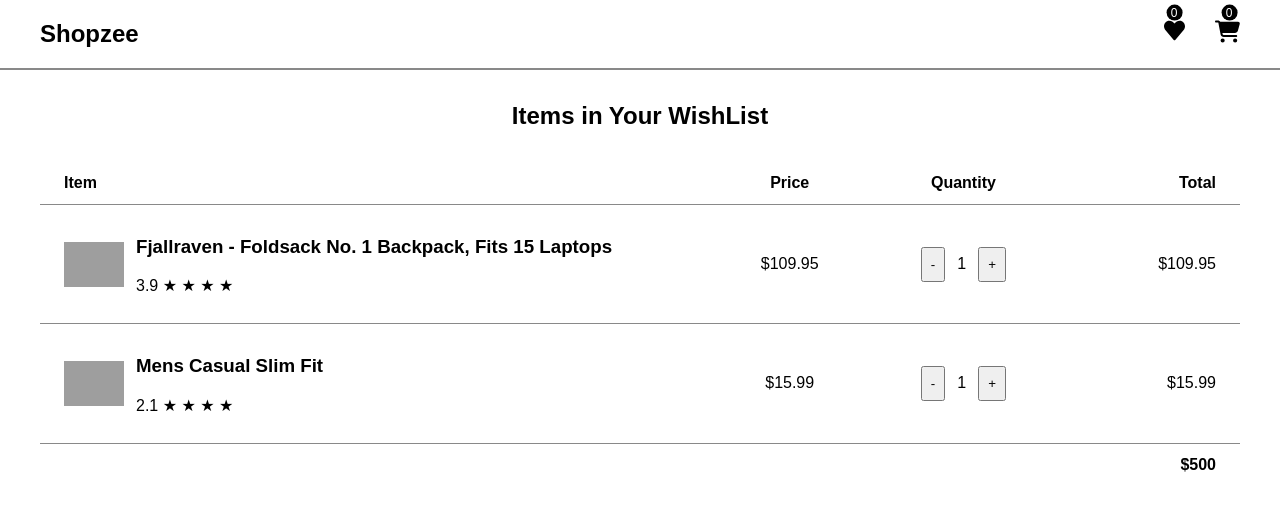
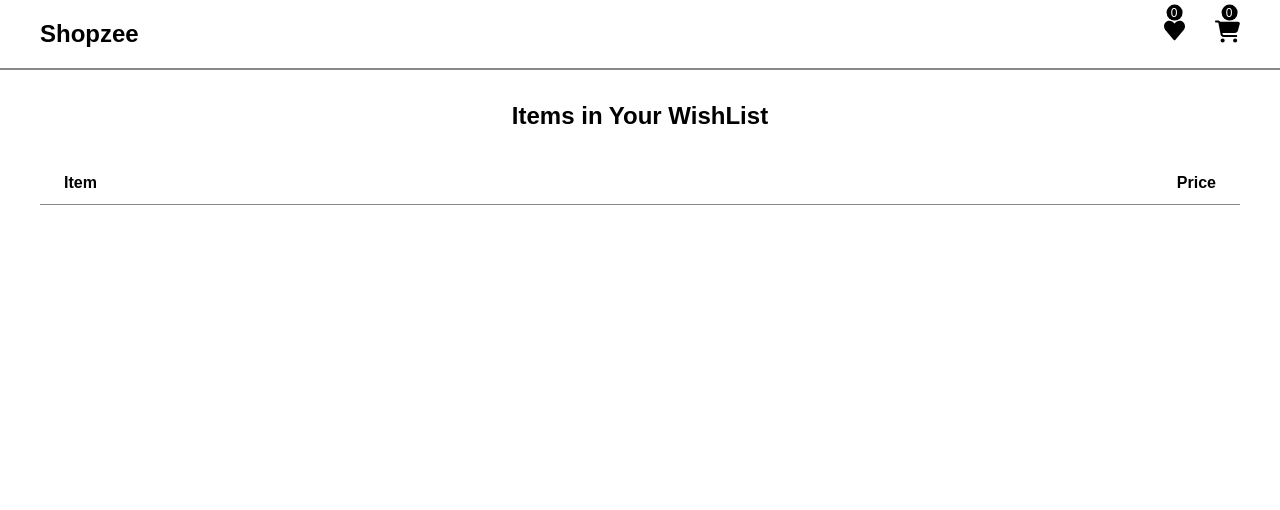
Before and after one commit to YaminiSharma780/ProjectAssignments, a React (Vite) app in the folder ReduxWorking/: page /wishList in a window 1280 px wide. Shown: the top 510 px of the page. Built offline with nearby package versions, Linux system fonts and the light colour scheme; grey boxes are pictures that could not be loaded.

Commit message:
Product added from Home Page rendered at Cart Page and WishList Page

```diff
--- a/ReduxWorking/App.css
+++ b/ReduxWorking/App.css
@@ -224,7 +224,7 @@ form button {
     padding: 12px 24px;
     display: grid;
     gap: 16px;
-    grid-template-columns: 4fr 1fr 1fr 1fr;
+    grid-template-columns: 4fr 1fr;
 }
 
 .wish-list-item-container>div:not(.wish-list-item) {
--- a/ReduxWorking/components/Product.js
+++ b/ReduxWorking/components/Product.js
@@ -10,7 +10,9 @@ export default function Product({ productId, title, rating, price, imageUrl }) {
       <div>
         <button
           onClick={() => {
-            dispatch(wishListAddItem(productId));
+            dispatch(
+              wishListAddItem({ productId, title, rating, price, imageUrl })
+            );
           }}
           className="wish-button"
         >
@@ -32,7 +34,9 @@ export default function Product({ productId, title, rating, price, imageUrl }) {
       <div className="cta-container">
         <button
           onClick={() => {
-            dispatch(cartAddItem(productId));
+            dispatch(
+              cartAddItem({ productId, title, rating, price, imageUrl })
+            );
           }}
         >
           Add to Cart
--- a/ReduxWorking/components/WishListItem.js
+++ b/ReduxWorking/components/WishListItem.js
@@ -1,6 +1,12 @@
 import React from "react";
 
-export default function WishListItem({ title, rating, price, imageUrl, quantity }) {
+export default function WishListItem({
+  title,
+  rating,
+  price,
+  imageUrl,
+  quantity,
+}) {
   return (
     <div className="wish-list-item-container">
       <div className="wish-list-item">
@@ -11,12 +17,6 @@ export default function WishListItem({ title, rating, price, imageUrl, quantity
         </div>
       </div>
       <div className="item-price">${price}</div>
-      <div className="item-quantity">
-        <button>-</button>
-        <span>{quantity}</span>
-        <button>+</button>
-      </div>
-      <div className="item-total">${quantity * price}</div>
     </div>
   );
 }
--- a/ReduxWorking/pages/Cart.js
+++ b/ReduxWorking/pages/Cart.js
@@ -1,34 +1,15 @@
 import React from "react";
 import CartItem from "../components/CartItem";
 import "../App.css";
+import { useSelector } from "react-redux";
 
 export default function Cart() {
-  const cartItems = [
-    {
-      id: 1,
-      title: "Fjallraven - Foldsack No. 1 Backpack, Fits 15 Laptops",
-      imageUrl: "https://fakestoreapi.com/img/81fPKd-2AYL._AC_SL1500_.jpg",
-      quantity: 1,
-      rating: 3.9,
-      price: 109.95,
-    },
-    {
-      id: 2,
-      title: "Mens Cotton Jacket",
-      imageUrl: "https://fakestoreapi.com/img/71li-ujtlUL._AC_UX679_.jpg",
-      quantity: 1,
-      rating: 4.7,
-      price: 55.99,
-    },
-    {
-      id: 3,
-      title: "Mens Casual Slim Fit",
-      imageUrl: "https://fakestoreapi.com/img/71YXzeOuslL._AC_UY879_.jpg",
-      quantity: 1,
-      rating: 2.1,
-      price: 15.99,
-    },
-  ];
+  const cartItems = useSelector((state) => state.cartItems);
+
+  const totalPrice = cartItems.reduce(
+    (total, cartItem) => total + cartItem.price * cartItem.quantity,
+    0
+  );
 
   return (
     <div className="cart-container">
@@ -40,7 +21,8 @@ export default function Cart() {
           <div className="quantity">Quantity</div>
           <div className="total">Total</div>
         </div>
-        {cartItems.map(({ id, title, rating, price, imageUrl, quantity }) => (
+        {cartItems.map(({ id, title, rating, price, imageUrl, quantity }) => {
+          return (
             <CartItem
               key={id}
               title={title}
@@ -49,12 +31,13 @@ export default function Cart() {
               imageUrl={imageUrl}
               rating={rating}
             />
-        ))}
+          );
+        })}
         <div className="cart-header cart-item-container">
           <div></div>
           <div></div>
           <div></div>
-          <div className="total">$500</div>
+          <div className="total">${totalPrice}</div>
         </div>
       </div>
     </div>
--- a/ReduxWorking/pages/WishList.js
+++ b/ReduxWorking/pages/WishList.js
@@ -1,26 +1,11 @@
 import React from "react";
 import "../App.css";
 import WishListItem from "../components/WishListItem";
+import { useSelector } from "react-redux";
 
 export default function WishList() {
-  const wishListItems = [
-    {
-      id: 1,
-      title: "Fjallraven - Foldsack No. 1 Backpack, Fits 15 Laptops",
-      imageUrl: "https://fakestoreapi.com/img/81fPKd-2AYL._AC_SL1500_.jpg",
-      quantity: 1,
-      rating: 3.9,
-      price: 109.95,
-    },
-    {
-      id: 3,
-      title: "Mens Casual Slim Fit",
-      imageUrl: "https://fakestoreapi.com/img/71YXzeOuslL._AC_UY879_.jpg",
-      quantity: 1,
-      rating: 2.1,
-      price: 15.99,
-    },
-  ];
+  const wishListItems = useSelector((state) => state.wishList);
+  console.log(wishListItems);
 
   return (
     <div className="wish-list-container">
@@ -29,8 +14,6 @@ export default function WishList() {
         <div className="wish-list-header wish-list-item-container">
           <div className="wish-list-item">Item</div>
           <div className="item-price">Price</div>
-          <div className="quantity">Quantity</div>
-          <div className="total">Total</div>
         </div>
         {wishListItems.map(({ id, title, rating, price, imageUrl, quantity }) => (
           <WishListItem
@@ -46,7 +29,6 @@ export default function WishList() {
           <div></div>
           <div></div>
           <div></div>
-          <div className="total">$500</div>
         </div>
       </div>
     </div>
--- a/ReduxWorking/store/reducers/cartReducer.js
+++ b/ReduxWorking/store/reducers/cartReducer.js
@@ -9,10 +9,10 @@ export const CART_INC_QUANTITY = "cart/incQuantity";
 export const CART_DEC_QUANTITY = "cart/decQuantity";
 
 // Action Creator
-export function cartAddItem(productID, quantity = 1) {
+export function cartAddItem(productData) {
   return {
     type: CART_ADD_ITEM,
-    payload: { productID, quantity },
+    payload: productData,
   };
 }
 export function cartRemoveItem(productID) {
@@ -39,20 +39,20 @@ export function cartReducer(state = [], action) {
   console.log(action.type);
 
   const foundElement = state.find(
-    (element) => element.productID === action.payload.productID
+    (cartItem) => cartItem.productId === action.payload.productId
   );
 
   switch (action.type) {
     case CART_ADD_ITEM:
       if (foundElement) {
         return state.map((cartItem) => {
-          if (cartItem.productID === foundElement.productID) {
+          if (cartItem.productId === foundElement.productId) {
             return { ...cartItem, quantity: cartItem.quantity + 1 };
           }
           return cartItem;
         });
       }
-      return [...state, action.payload];
+      return [...state, { ...action.payload, quantity: 1 }];
     case CART_REMOVE_ITEM:
       return state.filter(
         (cartItem) => cartItem.productID != action.payload.productID
--- a/ReduxWorking/store/reducers/wishlistReducer.js
+++ b/ReduxWorking/store/reducers/wishlistReducer.js
@@ -7,10 +7,10 @@ export const WISHLIST_ADD_ITEM = "wishList/addItem";
 export const WISHLIST_REMOVE_ITEM = "wishList/removeItem";
 
 // Action Creator
-export function wishListAddItem(productID) {
+export function wishListAddItem(productData) {
   return {
     type: WISHLIST_ADD_ITEM,
-    payload: { productID },
+    payload: productData,
   };
 }
 export function wishListRemoveItem(productID) {
@@ -22,17 +22,18 @@ export function wishListRemoveItem(productID) {
 
 // Reducer
 export function wishListReducer(state = [], action) {
-  if (!action.payload || !action.payload.productID) {
-    return state;
-  }
-  const foundElement = state.includes(action.payload.productID);
+  console.log(action.type);
+
+  const foundElement = state.find(
+    (cartItem) => cartItem.productId === action.payload.productId
+  );
 
   switch (action.type) {
     case WISHLIST_ADD_ITEM:
       if (foundElement) {
         return state;
       }
-      return [...state, action.payload.productID];
+      return [...state, { ...action.payload }];
     case WISHLIST_REMOVE_ITEM:
       return state.filter(
         (wishListItem) => wishListItem !== action.payload.productID
```
Lines whose indentation alone changed are shown as unchanged.
